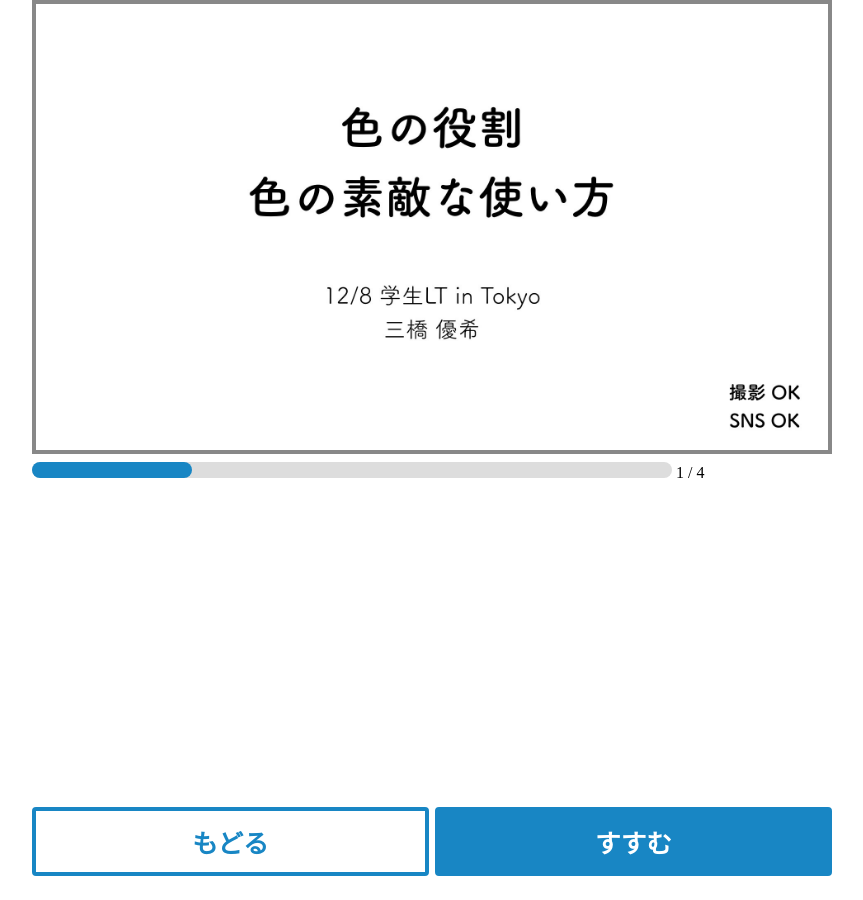
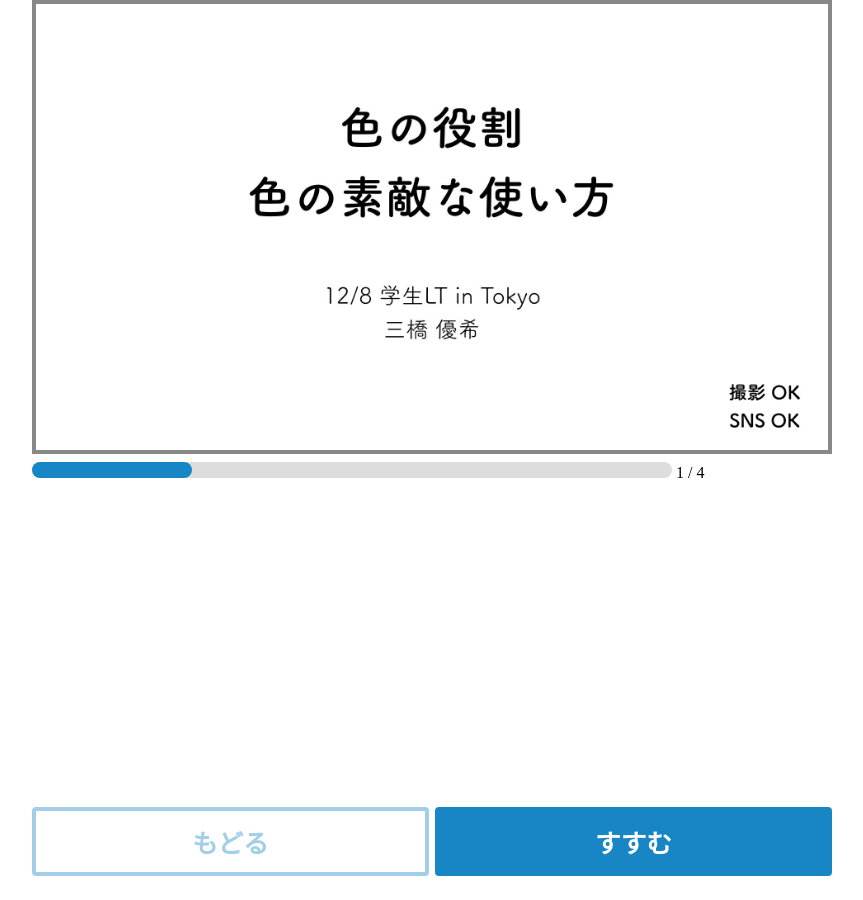
Before and after one commit to Mekurun/mekurun.com, a Jekyll site: the page built from _posts/2020-05-16-test.markdown, in a window 1280 px wide. Shown: the whole page, without its empty margins (208-1071 px from the left). Built offline with Jekyll 4.4.1, drawn with Linux system fonts in a browser that asks for light colours.

Commit message:
一番初めと一番最後のスライドのときに、ボタンを一部無効にした

```diff
--- a/_layouts/post.html
+++ b/_layouts/post.html
@@ -14,7 +14,7 @@ layout: default
 </div>
 <span id="progress-number">1/10</span>
 <div class="slide-buttons">
-  <input class="button-back" type="button" value="もどる" onclick="back()" id="buttonBack"/>
+  <input class="button-back" type="button" value="もどる" onclick="back()" id="buttonBack" disabled/>
   <input class="button-next" type="button" value="すすむ" onclick="next()" id="buttonNext"/>
 </div>
 </section>
@@ -36,7 +36,10 @@ function next() {
     document.getElementById("progress-container").style.width = (now / {{ page.img.size }}) * 100 + "%";
     document.getElementById("progress-number").innerHTML = now +" / "+ {{ page.img.size }};
     document.getElementById("buttonNext").disabled = true;
-    document.getElementById("buttonNext").disabled = false;
+    if(now != {{ page.img.size }}){
+      document.getElementById("buttonNext").disabled = false;
+    }
+    document.getElementById("buttonBack").disabled = false;
   }
 }
 function back() {
--- a/css/main.scss
+++ b/css/main.scss
@@ -51,17 +51,22 @@ body {
     border: solid 4px $main-color;
     border-radius: 4px;
     width: calc(50% - 3px);
-    background-color: $main-color;
     padding: 12px;
-    color: #fff;
     font-weight: bold;
     font-size: 1.6em;
     display: block;
     outline: none;
-    &:first-child {
-      margin-right: 6px;
-      background-color: #fff;
-      color: $main-color;
+    &:disabled {
+      opacity: 0.4;
     }
   }
+  .button-back {
+    margin-right: 6px;
+    background-color: #fff;
+    color: $main-color;
+  }
+  .button-next {
+    background-color: $main-color;
+    color: #fff;
+  }
 }
```
Also changed, not shown: other parts of _layouts/post.html (+4 -1 lines).
